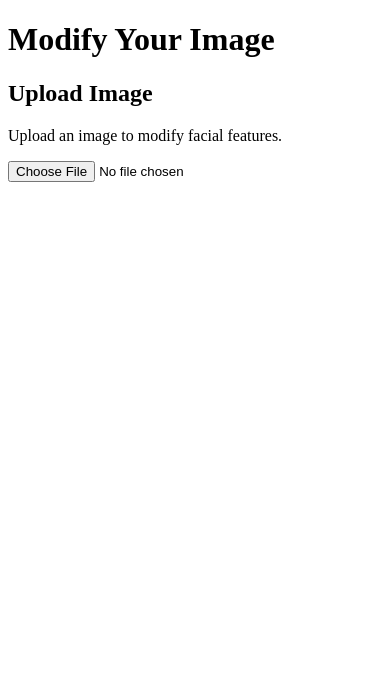
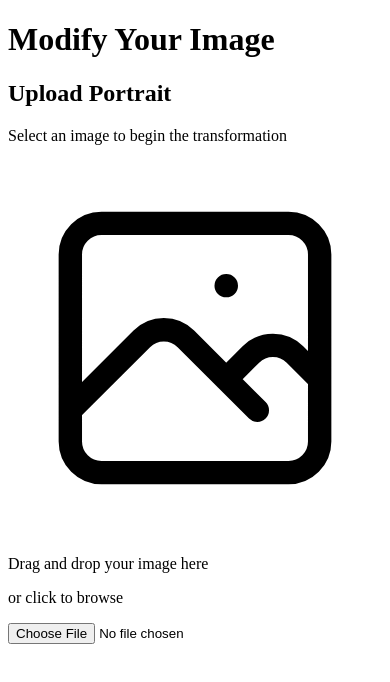
Before and after one commit to tiffjai/my-face-app, a Next.js app: page / in a window 390 px wide. Shown: the top 682 px of the page. Built offline with nearby package versions, Linux system fonts and the light colour scheme.

Commit message:
feat: improve UI by making output image horizontal to input
- Remove responsive grid stacking on mobile
- Use object-contain for better image aspect ratio
- Remove aspect-square constraint for proper image sizing

```diff
--- a/components/UploadImage.tsx
+++ b/components/UploadImage.tsx
@@ -27,8 +27,12 @@ const UploadImage: React.FC<Props> = ({ setImage }) => {
         try {
           setIsLoading(true);
           setError(null);
-          await modifyFace.mutateAsync({ image: imageData });
-          setModifiedImage(imageData);
+          const response = await modifyFace.mutateAsync({
+            image: imageData,
+            eyeSize: 1,
+            faceSize: 1
+          });
+          setModifiedImage(response);
         } catch (error: any) {
           setError(error.message);
         } finally {
@@ -40,29 +44,70 @@ const UploadImage: React.FC<Props> = ({ setImage }) => {
   };
 
   return (
-    <div className="p-4">
+    <div className="bg-white/80 backdrop-blur-sm rounded-lg border border-[#FFD1C3] shadow-[0_4px_20px_-4px_rgba(255,139,107,0.1)] hover:shadow-[0_4px_20px_-4px_rgba(255,139,107,0.2)] transition-shadow duration-300">
       <div className="w-full">
-        <h2 className="text-xl font-bold mb-2">Upload Image</h2>
-        <p className="text-gray-600 mb-4">Upload an image to modify facial features.</p>
+        <div className="border-b border-[#FFE4DC] px-8 py-6">
+          <h2 className="text-xl text-[#FF8B6B] font-light">Upload Portrait</h2>
+          <p className="text-[#FF6B6B] text-sm mt-1">Select an image to begin the transformation</p>
+        </div>
+
+        <label className="flex flex-col items-center justify-center w-full h-40 px-8 py-6 cursor-pointer group">
+          <div className="w-full h-full border-2 border-dashed border-[#FFD1C3] rounded-lg flex flex-col items-center justify-center bg-[#FFEBE3]/30 group-hover:bg-[#FFEBE3]/50 transition-colors duration-300">
+            <svg className="w-8 h-8 text-[#FF8B6B] mb-4" fill="none" stroke="currentColor" viewBox="0 0 24 24" xmlns="http://www.w3.org/2000/svg">
+              <path strokeLinecap="round" strokeLinejoin="round" strokeWidth={1.5} d="M4 16l4.586-4.586a2 2 0 012.828 0L16 16m-2-2l1.586-1.586a2 2 0 012.828 0L20 14m-6-6h.01M6 20h12a2 2 0 002-2V6a2 2 0 00-2-2H6a2 2 0 00-2 2v12a2 2 0 002 2z" />
+            </svg>
+            <p className="text-sm text-[#FF8B6B] mb-1">Drag and drop your image here</p>
+            <p className="text-xs text-[#FF6B6B]">or click to browse</p>
+          </div>
           <input
             type="file"
             onChange={handleImageChange}
             accept="image/*"
-          className="w-full border border-gray-300 px-3 py-2 rounded-md mb-4"
+            className="hidden"
           />
+        </label>
         {image && (
-          <div className="grid grid-cols-2 gap-4 mt-4">
-            <img src={image} alt="Original Image" className="w-full h-auto" />
+          <div className="px-8 py-6 border-t border-[#FFE4DC]">
+            <div className="grid grid-cols-2 gap-8">
+              <div className="space-y-3">
+                <h3 className="text-sm font-medium text-[#FF8B6B]">Original</h3>
+                <div className="relative rounded-lg overflow-hidden bg-[#FFEBE3]/30">
+                  <img src={image} alt="Original Image" className="w-full h-auto object-contain" />
+                </div>
+              </div>
+
+              <div className="space-y-3">
+                <h3 className="text-sm font-medium text-[#FF8B6B]">Modified</h3>
                 {modifiedImage ? (
-              <img src={modifiedImage} alt="Modified Image" className="w-full h-auto" />
+                  <img src={modifiedImage} alt="Modified Image" className="w-full h-auto rounded-lg object-contain" />
                 ) : error === 'No face detected' ? (
-              <p className="text-red-500 text-center">No face detected</p>
+                  <div className="flex items-center justify-center h-full min-h-[200px] bg-red-50/50 rounded-lg">
+                    <p className="text-red-500 font-medium flex items-center gap-2">
+                      <svg className="w-5 h-5" fill="none" stroke="currentColor" viewBox="0 0 24 24">
+                        <path strokeLinecap="round" strokeLinejoin="round" strokeWidth={2} d="M12 9v2m0 4h.01m-6.938 4h13.856c1.54 0 2.502-1.667 1.732-3L13.732 4c-.77-1.333-2.694-1.333-3.464 0L3.34 16c-.77 1.333.192 3 1.732 3z" />
+                      </svg>
+                      No face detected
+                    </p>
+                  </div>
                 ) : isLoading ? (
-              <p className="text-center">Processing...</p>
+                  <div className="flex items-center justify-center h-full min-h-[200px] bg-[#FFEBE3]/30 rounded-lg">
+                    <div className="flex items-center gap-3">
+                      <div className="animate-spin rounded-full h-5 w-5 border-2 border-[#FF8B6B] border-t-transparent"></div>
+                      <p className="text-[#FF8B6B] font-medium">Processing...</p>
+                    </div>
+                  </div>
                 ) : (
-              <p className="text-center">Upload an image</p>
+                  <div className="flex items-center justify-center h-full min-h-[200px] bg-[#FFEBE3]/30 rounded-lg">
+                    <p className="text-[#FF8B6B]">Upload an image to see the magic</p>
+                  </div>
                 )}
-            {error && error !== 'No face detected' && <p className="text-red-500 text-center">{error}</p>}
+              </div>
+            </div>
+            {error && error !== 'No face detected' && (
+              <div className="mt-4 p-4 bg-red-50/50 rounded-lg">
+                <p className="text-red-500 text-center font-medium">{error}</p>
+              </div>
+            )}
           </div>
         )}
       </div>
```
Lines whose indentation alone changed are shown as unchanged.
